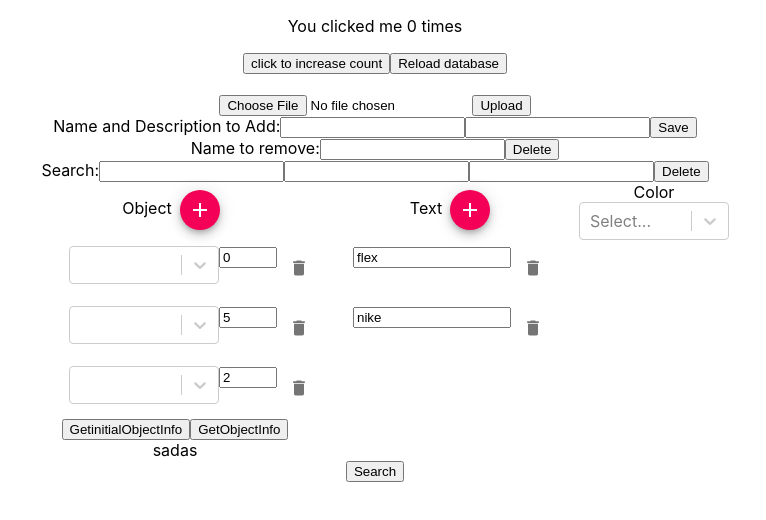
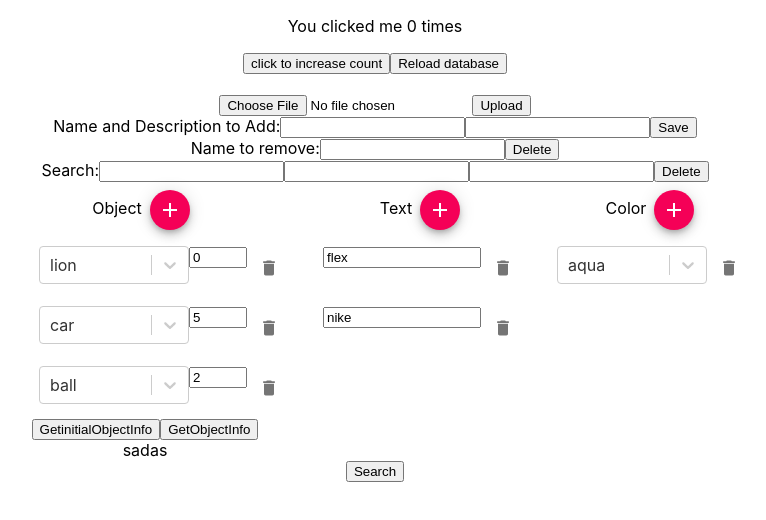
Before and after one commit to jaeyubsong/Simple-React-Flask-App, a React (Create React App) app in the folder react-frontend/: page / in a window 1280 px wide. Shown: the top 520 px of the page, without its empty margins (265-1031 px from the left). Built offline with nearby package versions, Linux system fonts and the light colour scheme.

Commit message:
Fixed initial value not appearing problem

```diff
--- a/react-frontend/src/components/search/SearchCondition.js
+++ b/react-frontend/src/components/search/SearchCondition.js
@@ -9,7 +9,7 @@ import IconButton from '@material-ui/core/IconButton';
 import Grid from '@material-ui/core/Grid'
 import AddIcon from '@material-ui/icons/Add';
 import DeleteIcon from '@material-ui/icons/Delete';
-import { classOptions, colorOptions } from "./dropdownOptions";
+import { objectOptions, colorOptions } from "./dropdownOptions";
 
 
 
@@ -101,18 +101,18 @@ const SearchCondition = (props) => {
                   <Box pl={5} width={150}>
                     {console.log(mapData)}
                     <Select
-                      options={classOptions}
+                      options={objectOptions}
                       // searchable="true"
                       // labelField="class"
                       // clearable="true"
-                      value={[{ label: mapData.class }]}
+                      value={[{ label: mapData.object }]}
                       onChange={(option) => {
                         changeObject(mapIndex, { object: option.value, number: mapData.number });
                       }} />
                   </Box>
                   <Box>
                     <input style={{width: "50px"}} type="number" value={mapData.number} onChange={(event) => {
-                      changeObject(mapIndex, { class: mapData.class, number: parseInt(event.target.value) });
+                      changeObject(mapIndex, { class: mapData.object, number: parseInt(event.target.value) });
                     }} />
                   </Box>
                   <Box>
@@ -157,14 +157,30 @@ const SearchCondition = (props) => {
         <Grid item>
           <div>
             Color
+            <Fab size="small" color="secondary" aria-label="Add" className={classes.margin} onClick={addColor}>
+              <AddIcon />
+            </Fab>
+            <div>
+              {colorInfo.map((mapData, mapIndex) => (
+                <Box display="flex" flexDirection="row" justifyContent="center" key={mapIndex} p={1}>
                   <Box width={150}>
                     <Select
                       options={colorOptions}
+                      value={[ {label: mapData.color }]}
                       onChange={(option) => {
                         changeColor(0, { color: option.value });
                       }}
                     />
                   </Box>
+                  <Box>
+                    <IconButton aria-label="Delete" onClick={() => removeColor(mapIndex)}>
+                      <DeleteIcon fontSize="small" />
+                    </IconButton>
+                  </Box>
+                </Box>
+              ))}
+            </div>
+
 
           </div>
 
--- a/react-frontend/src/components/search/dropdownOptions.js
+++ b/react-frontend/src/components/search/dropdownOptions.js
@@ -1,4 +1,4 @@
-export const classOptions = [
+export const objectOptions = [
   {
     value: 'person',
     label: 'person'
```
Lines whose indentation alone changed are shown as unchanged.
